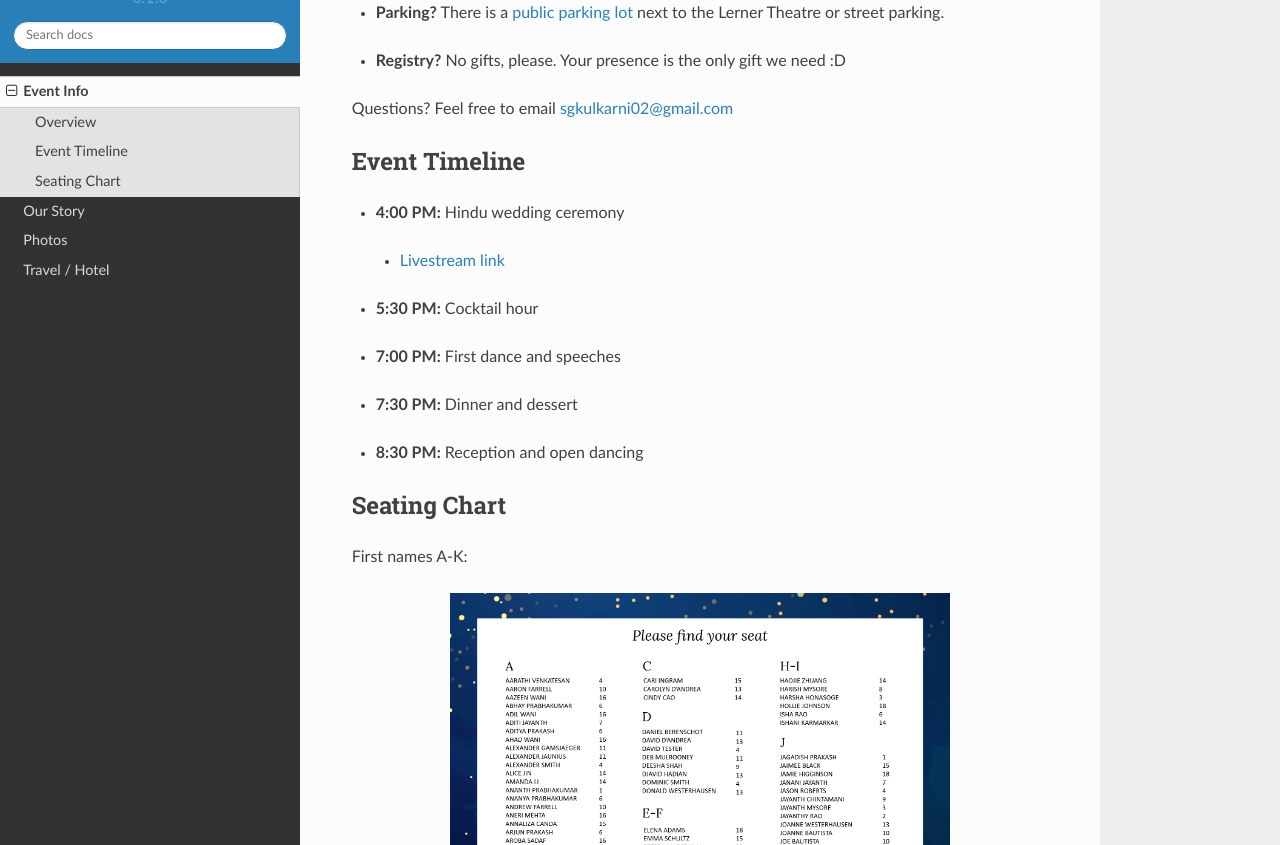
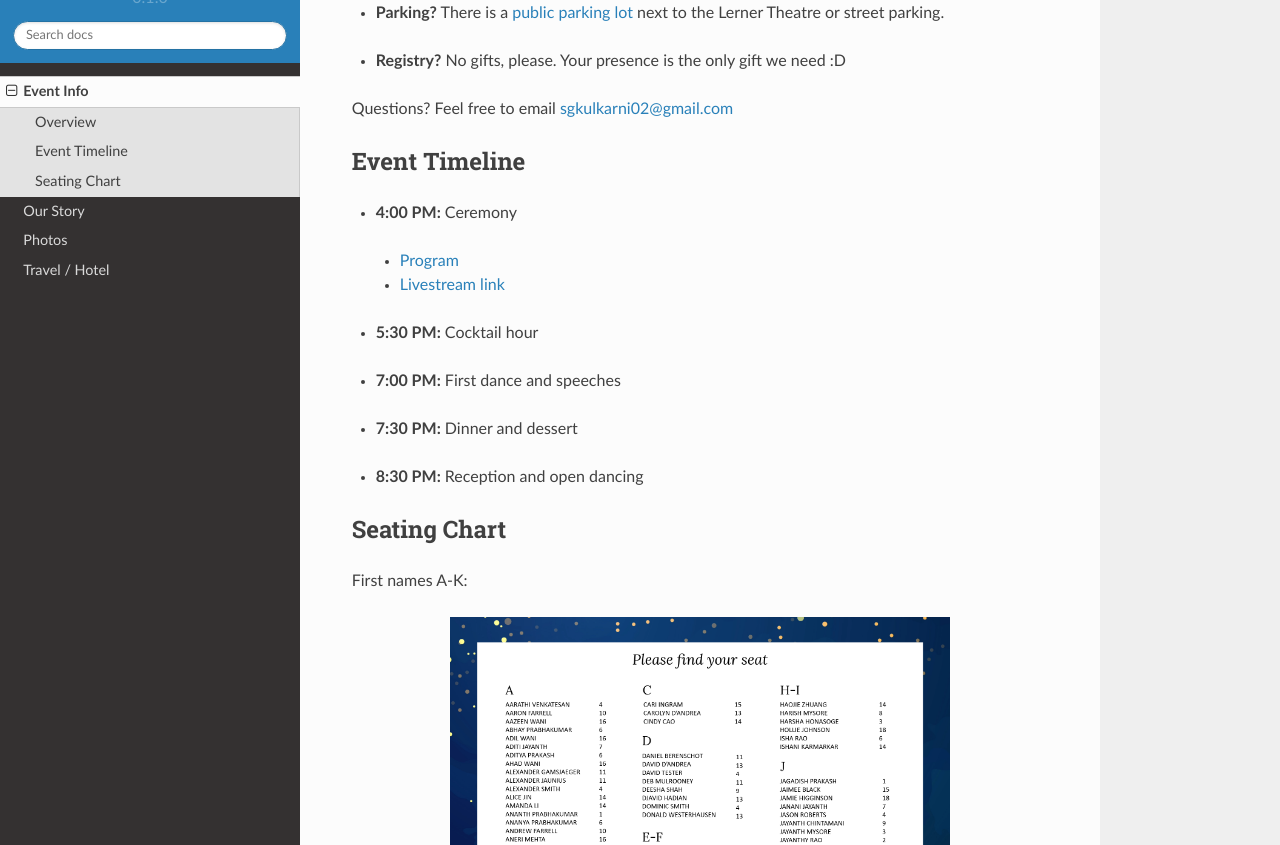
Before and after one commit to jpskycak/wedding, a Sphinx documentation site: the page built from docs/source/event-timeline.rst, in a window 1280 px wide and 900 px high, scrolled down 869 px, cut to the strip 55-900 px from the top of the window. Built offline with Sphinx 7.4.7 and the Read the Docs theme 2.0.0, drawn with Linux system fonts in a browser that asks for light colours.

Commit message:
Update event-timeline.rst

```diff
--- a/docs/source/event-timeline.rst
+++ b/docs/source/event-timeline.rst
@@ -40,8 +40,9 @@ Questions? Feel free to email sgkulkarni02@gmail.com
 Event Timeline
 **********
 
-* **4:00 PM:** Hindu wedding ceremony
+* **4:00 PM:** Ceremony
 \
+  * `Program <imports/event/Program.pdf>`_
 
   * `Livestream link <https://www.megangregoryphotography.com/blog>`_
 
```
